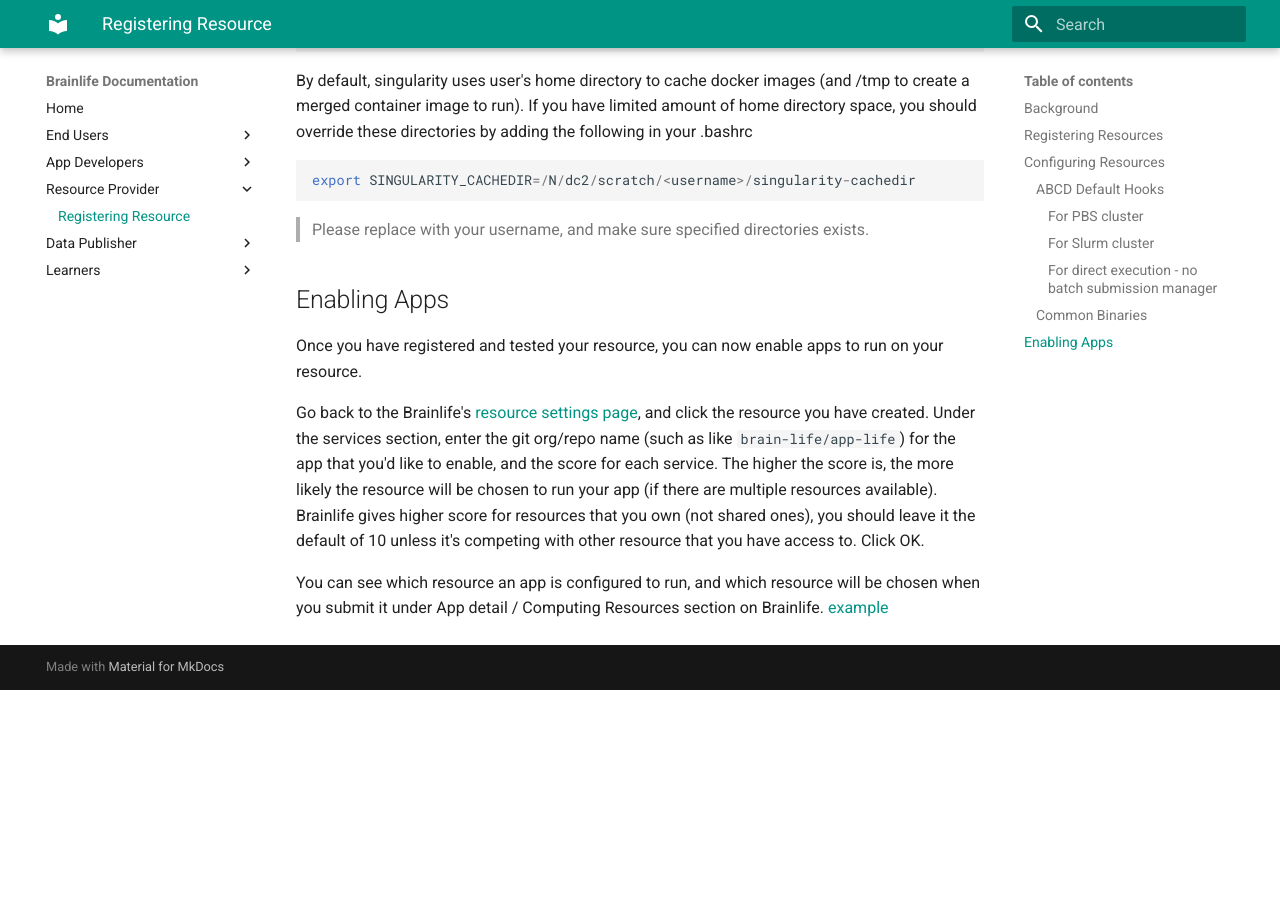
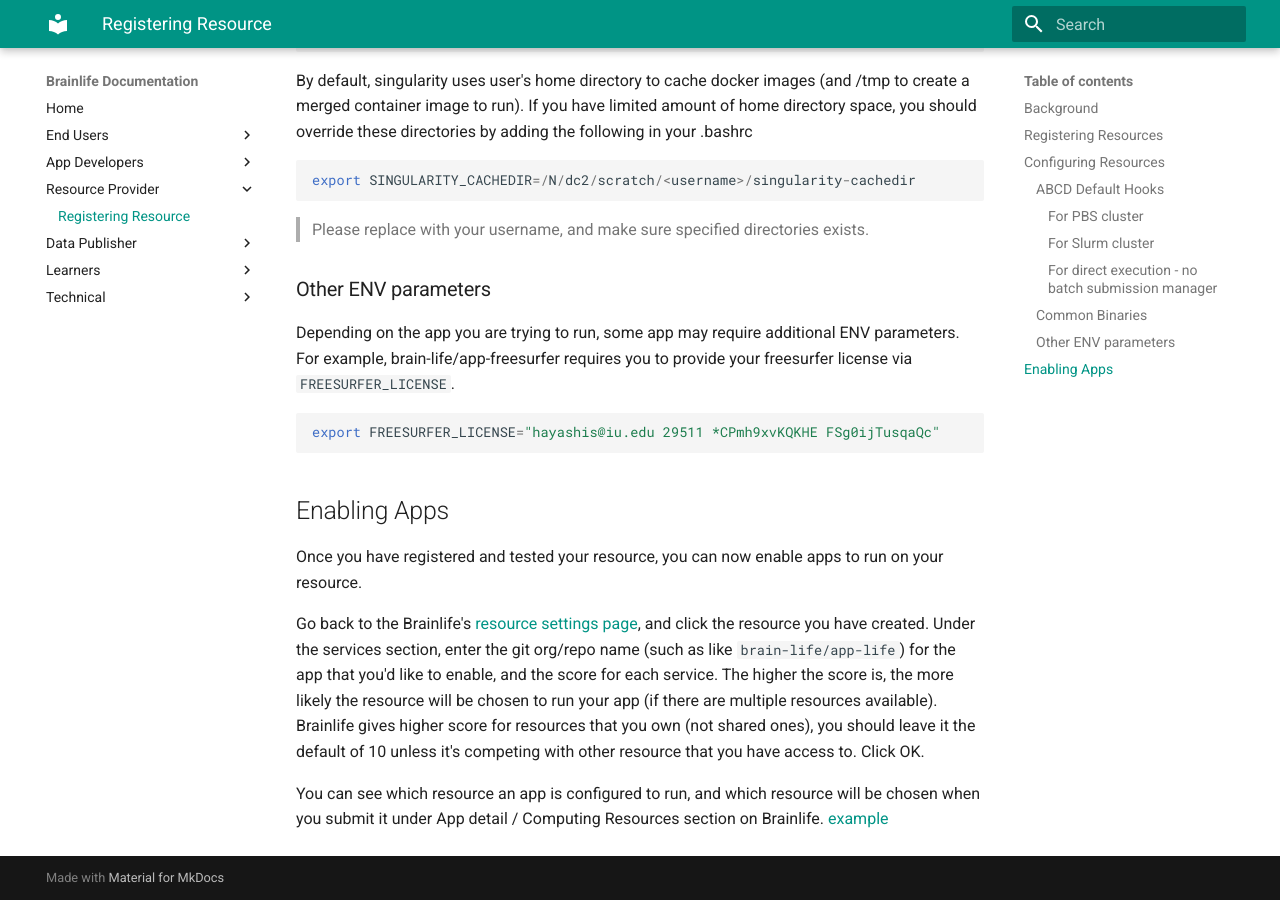
Before and after one commit to brainlife/docs, an MkDocs documentation site: the page built from docs/resources/register.md, in a window 1280 px wide and 900 px high, scrolled down 2681 px. Built offline with MkDocs 1.6.1 and Material for MkDocs 9.7.7, drawn with Linux system fonts in a browser that asks for light colours; old or Windows-style settings are respelled for this version of MkDocs; before the commit the page ends 3371 px from its top, so only the background shows below that.

````diff
--- a/docs/resources/register.md
+++ b/docs/resources/register.md
@@ -95,6 +95,14 @@ export SINGULARITY_CACHEDIR=/N/dc2/scratch/<username>/singularity-cachedir
 
 > Please replace <username> with your username, and make sure specified directories exists.
 
+### Other ENV parameters
+
+Depending on the app you are trying to run, some app may require additional ENV parameters. For example, brain-life/app-freesurfer requires you to provide your freesurfer license via `FREESURFER_LICENSE`.
+
+```
+export FREESURFER_LICENSE="hayashis@iu.edu 29511 *CPmh9xvKQKHE FSg0ijTusqaQc"
+```
+
 ## Enabling Apps
 
 Once you have registered and tested your resource, you can now enable apps to run on your resource.
--- a/mkdocs.yml
+++ b/mkdocs.yml
@@ -22,6 +22,8 @@ pages:
     - Todo: todo.md
   - Learners:
     - Todo: todo.md
+  - Technical:
+    - Introduction: technical/index.md
 
 extra:
   disqus: 'brain-life'
````
Also changed, not shown: docs/technical/index.md (added, +41 -0 lines).
